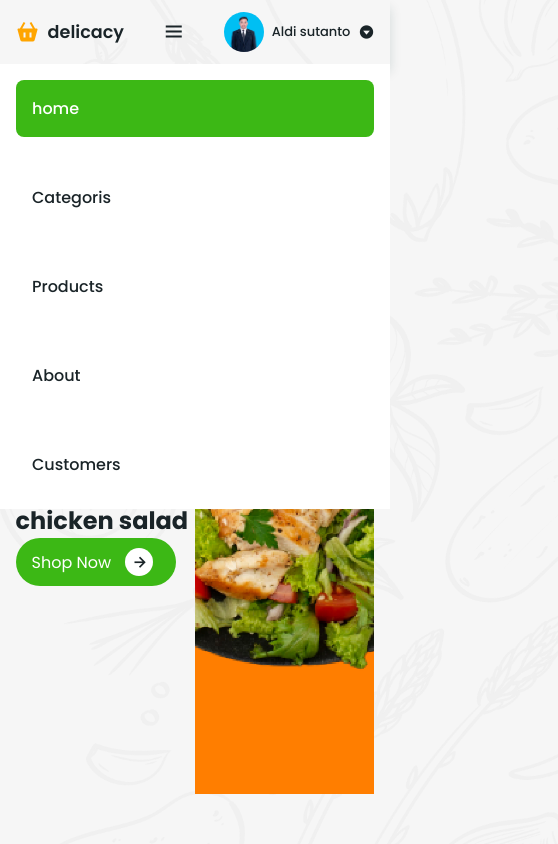
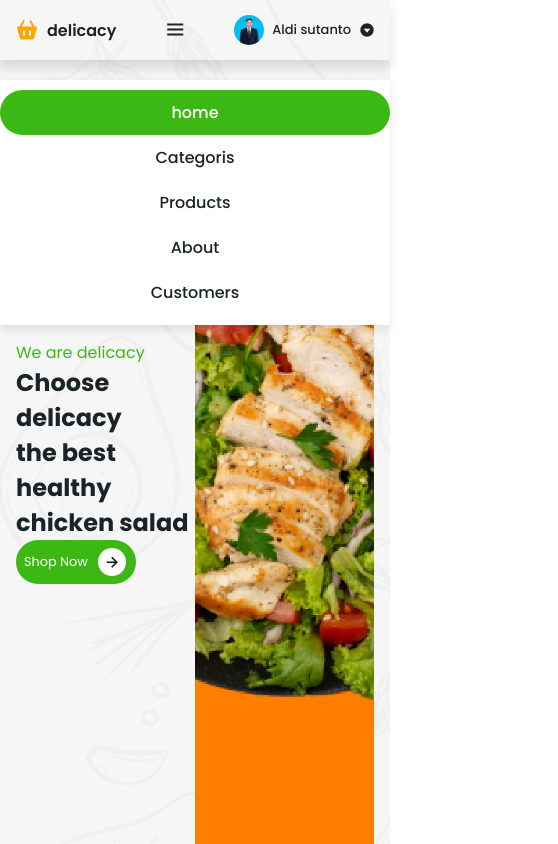
Before and after one commit to Aldi6760/Website-TokoOnline, a plain HTML site: page index.html in a window 390 px wide. Both pictures are taken after a click on the element 173 px from the left and 32 px from the top of the page. Shown: the top 844 px of the page, 558 px wide, since content can reach past the window. Drawn offline with nearby package versions, Linux system fonts and the light colour scheme.

Commit message:
First commit

```diff
--- a/index.html
+++ b/index.html
@@ -279,7 +279,6 @@
       <div class="copyright">
         <p><i class='bx bx-copyright'></i>Aldi sutanto,febuary 2025. <i class='bx bxs-heart'></i></p>
       </div>
-
-
+      <script src="main.js"></script>
 </body>
 </html>
--- a/main.js
+++ b/main.js
@@ -1,13 +1,13 @@
-//swiper
-var swiper = new Swiper('.home', {
-    spaceBetween: 30,
-    centeredSlides: true,
-    autoplay: {
-        delay: 2500,  // Slide otomatis setiap 3 detik
-        disableOnInteraction: false, // Tetap autoplay meskipun user interaksi
-    },
-    navigation: {
-        nextEl: '.swiper-button-next',
-        prevEl: '.swiper-button-prev',
-    },
+document.addEventListener("DOMContentLoaded", function () {
+    const menuIcon = document.getElementById("menu-icon");
+    const navbar = document.querySelector(".navbar");
+
+    if (menuIcon && navbar) {
+        menuIcon.addEventListener("click", function () {
+            console.log("Menu diklik!"); // Cek di console
+            navbar.classList.toggle("active");
+        });
+    } else {
+        console.log("Elemen tidak ditemukan!");
+    }
 });
--- a/style.css
+++ b/style.css
@@ -541,60 +541,80 @@ header {
 
 
 /* responsiv */
-@media (max-width : 180px) {
-    header {
-        padding: 18px 60px;
+
+@media (max-width: 768px) {
+    .navbar {
+        display: none;
+        flex-direction: column;
+        position: absolute;
+        top: 80px;
+        left: 0;
+        width: 100%;
+        background: var(--bg-color);
+        box-shadow: 0px 4px 10px rgba(0, 0, 0, 0.1);
+        padding: 10px 0;
     }
-    .home-text {
-        padding: 0 100px;
+    .navbar a {
+        display: block;
+        text-align: center;
+        padding: 10px 0;
     }
-    .container img {
-        right: 100px;
+    #menu-icon {
+        display: block;
+    }
+    .categoris-container {
+        grid-template-columns: 1fr;
+    }
+    .products-container {
+        grid-template-columns: 1fr;
+    }
+    .Customers-container {
+        grid-template-columns: 1fr;
+    }
+    .footer-container {
+        grid-template-columns: 1fr;
+        text-align: center;
     }
 }
 
-@media (max-width : 991px) {
+@media (max-width: 480px) {
     header {
-        padding: 14px 4%;
+        padding: 15px;
     }
-    section {
-        padding: 50px 4%;
+    .logo {
+        font-size: 1rem;
     }
-    .home-text h1 {
-        font-size: 2rem;
+    .profile img {
+        width: 30px;
+        height: 30px;
+    }
+    .btn {
+        max-width: 120px;
+        font-size: 0.8rem;
+        padding: 0.5rem;
+    }
+    .categoris-container .box img {
+        height: 200px;
+    }
+    .product-card img {
+        height: 150px;
     }
 }
 
-@media (max-width : 852px) {
-    header {
-        padding: 12px 4%;
-    }
-    #menu-icon {
-        display: initial;
-    }
+/* Toggle Navbar */
+@media (max-width: 768px) {
     .navbar {
+        display: none;
+        flex-direction: column;
         position: absolute;
-        top: 100%;
+        top: 80px;
         left: 0;
-        right: 0;
-        display: flex;
-        flex-direction: column;
-        color: white;
+        width: 100%;
         background: var(--bg-color);
-        box-shadow: 4px 4px 4px 0 4px rgb(14 55 54 / 15%);
-        transition: 0.2s all linear;
-        text-align: left;
-    }
-    .navbar a {
-        padding: 1rem;
-        margin: 1rem;
-        display: block;
-    }
-    .navbar a:hover, .navbar .home-active{
-        border-radius: 00.5rem;
-        color:var(--bg-color);
+        box-shadow: 0px 4px 10px rgba(0, 0, 0, 0.1);
+        padding: 10px 0;
     }
     .navbar.active {
-        top: 100%;
+        display: flex; /* Ini harus ada */
     }
 }
```
